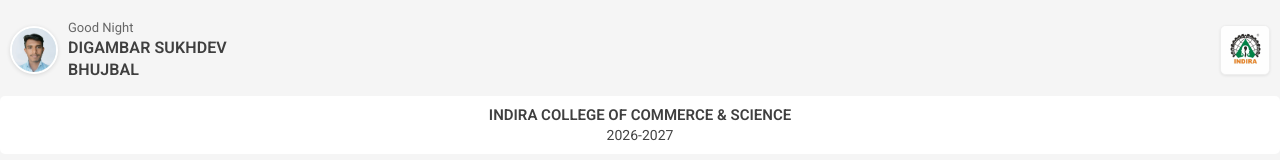
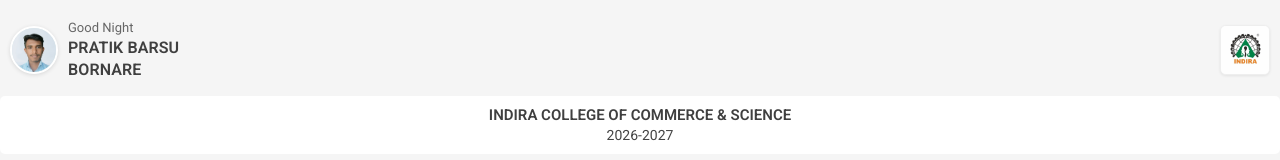
Before and after one commit to digambarbh/erp_attendance, a React (Vite) app: page / in a window 1280 px wide. Shown: the top 160 px of the page. Built offline with nearby package versions, Linux system fonts and the light colour scheme.

Commit message:
Update App.jsx

```diff
--- a/src/App.jsx
+++ b/src/App.jsx
@@ -64,9 +64,9 @@ function Header() {
                         </p>
 
                         <h1 className="whitespace-nowrap text-[16px] font-semibold uppercase leading-[1.35] tracking-[0.1px] text-[#3F3F3F]">
-                            DIGAMBAR SUKHDEV
+                            Pratik Barsu
                             <br />
-                            BHUJBAL
+                            Bornare
                         </h1>
                     </div>
                 </div>
```
